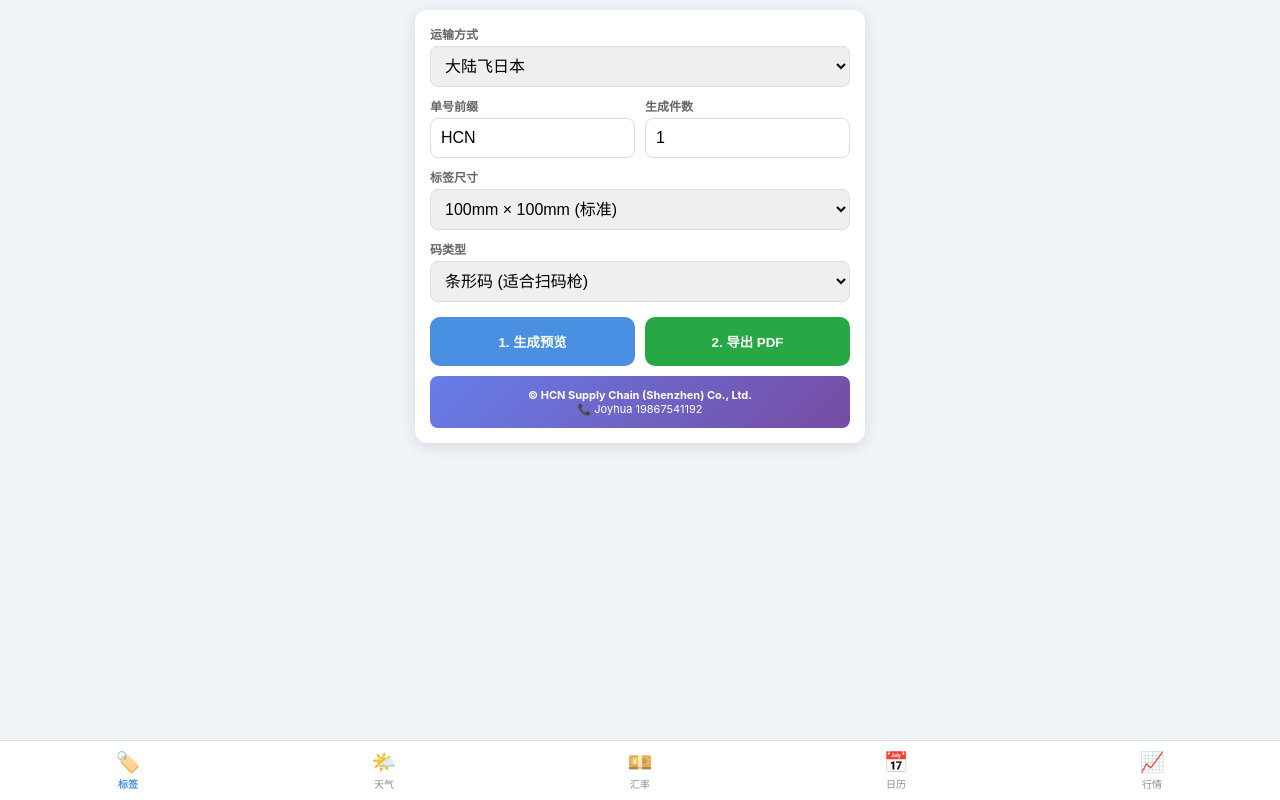
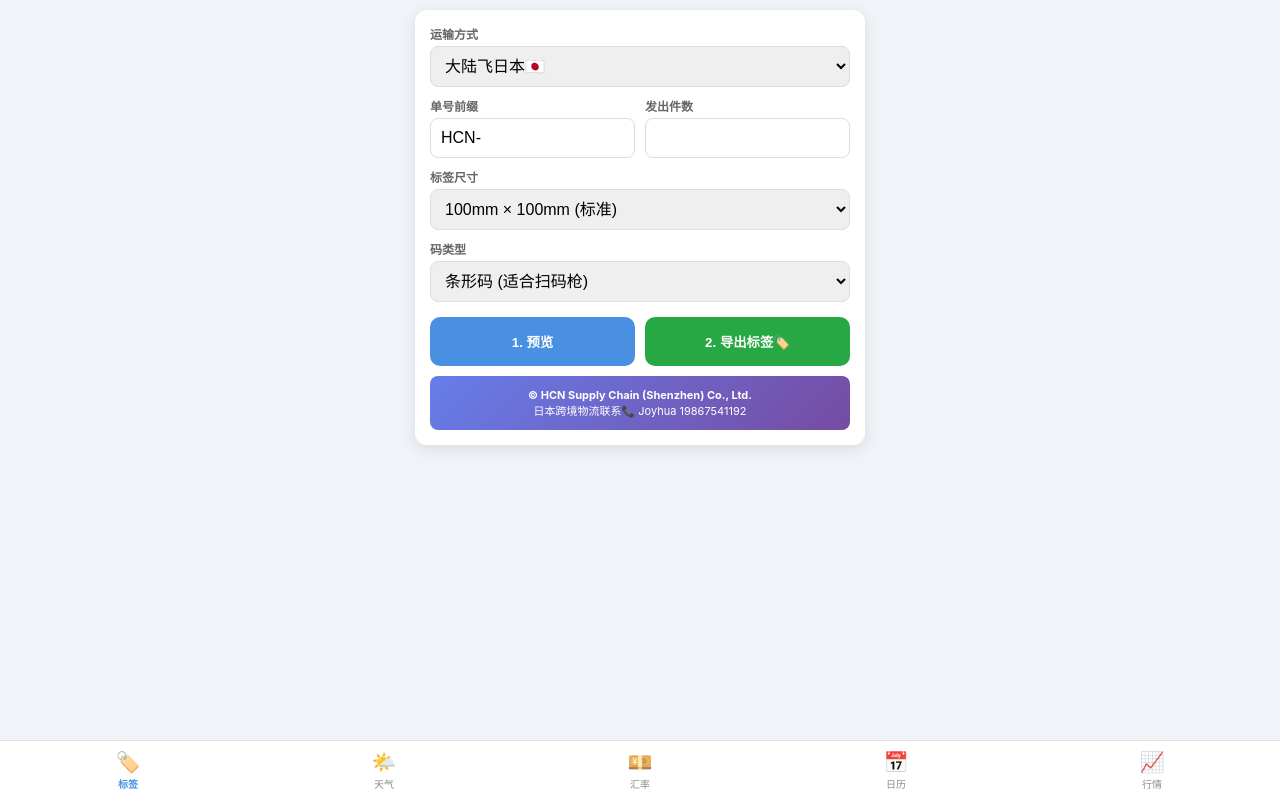
Before and after one commit to wuzhuohua168/Multifunctional-label, a plain HTML site: page index.html in a window 1280 px wide. Drawn offline with nearby package versions, Linux system fonts and the light colour scheme; a script that the page names is missing.

Commit message:
Update index.html

```diff
--- a/index.html
+++ b/index.html
@@ -99,18 +99,19 @@
         <div class="row">
             <label>运输方式</label>
             <select id="mode" onchange="toggleCustomMode()">
-                <option>大陆飞日本</option><option>香港飞日本</option><option>国际快递</option>
+                <option>大陆飞日本🇯🇵</option><option>香港飞日本🇯🇵</option><option>国际快递</option>
                 <option>普船海运GS</option><option>普船海运包税</option><option>快船包税</option>
                 <option>普船商业件</option><option>快船商业件</option><option>20呎整柜商业件</option>
                 <option>40呎整柜商业件</option>
+                  <option>日本🇯🇵回国</option>
                 <option value="CUSTOM">-- 手动输入自定义 --</option>
             </select>
             <div id="custom-mode-row"><input type="text" id="custom-mode-input" placeholder="输入名称"></div>
         </div>
         <div class="row">
             <div style="display:flex; gap:10px;">
-                <div style="flex:1"><label>单号前缀</label><input type="text" id="prefix" value="HCN"></div>
-                <div style="flex:1"><label>生成件数</label><input type="number" id="qty" value="1"></div>
+                <div style="flex:1"><label>单号前缀</label><input type="text" id="prefix" value="HCN-"></div>
+                <div style="flex:1"><label>发出件数</label><input type="number" id="qty" value=" "></div>
             </div>
         </div>
         <div class="row">
@@ -129,12 +130,12 @@
             </select>
         </div>
         <div class="btn-group">
-            <button class="btn-main" style="background:#4a90e2" onclick="handleGenerate()">1. 生成预览</button>
-            <button class="btn-main" style="background:#28a745" onclick="handleExport()">2. 导出 PDF</button>
+            <button class="btn-main" style="background:#4a90e2" onclick="handleGenerate()">1. 预览</button>
+            <button class="btn-main" style="background:#28a745" onclick="handleExport()">2. 导出标签🏷️</button>
         </div>
         <div class="copyright-info">
             <div style="font-weight:bold">© HCN Supply Chain (Shenzhen) Co., Ltd.</div>
-            <div>📞 Joyhua 19867541192</div>
+            <div>日本跨境物流联系📞 Joyhua 19867541192</div>
         </div>
     </div>
 
```
